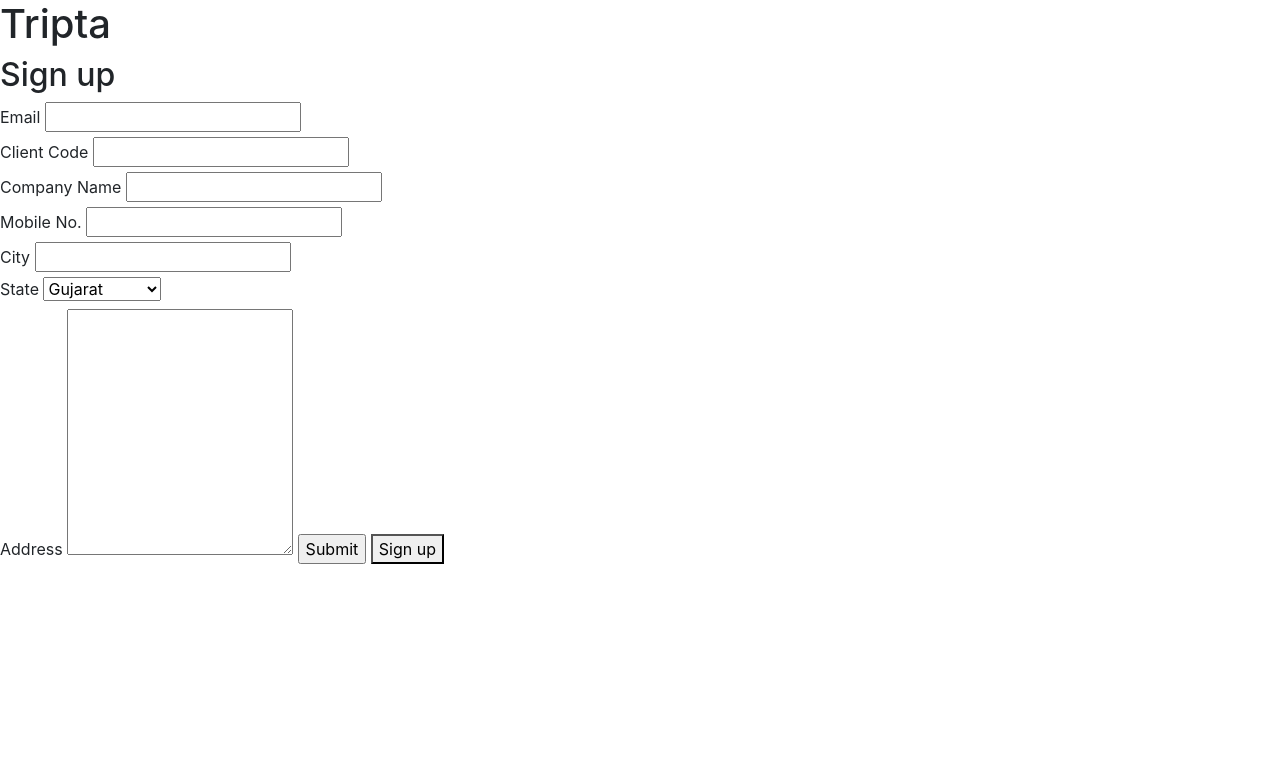
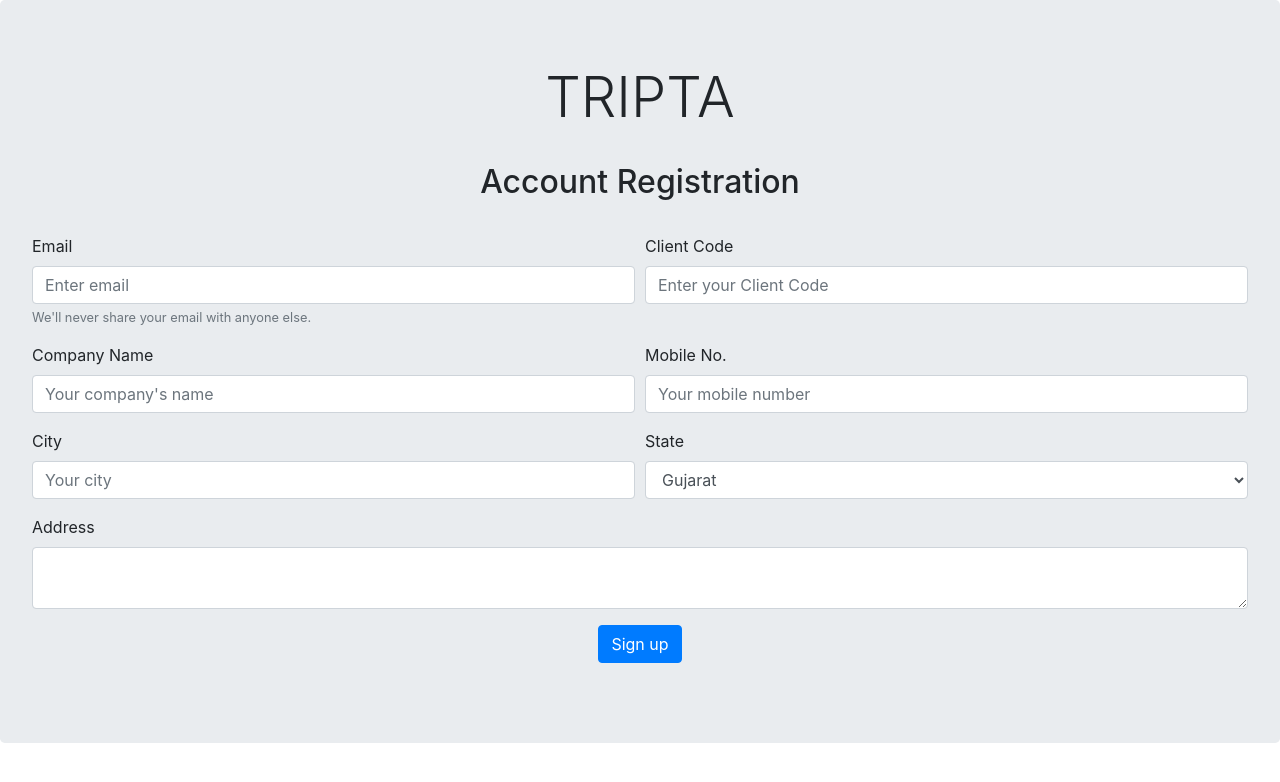
Before and after one commit to khushaal-nandwani/tripta-account-registration, a Django app: template templates/signup.html in a window 1280 px wide. Shown: the top 782 px of the page. Run offline with Django 3.2, Linux system fonts and the light colour scheme; the template is opened without the code that fills it, so the values that code supplies are empty; parts of the project's set-up code (start-up, migrations or seed data) failed here and were passed over; some libraries are stand-ins or nearby versions.

Commit message:
second commits

```diff
--- a/api/urls.py
+++ b/api/urls.py
@@ -1,8 +1,9 @@
 from django.urls import path
-from .views import TFormAPIView, TFormUserDetailView, TFormCreate
+from .views import TFormAPIView, TFormUserDetailView, TFormCreate, AdminEmail
 
 urlpatterns = [
     path('users/', TFormAPIView.as_view()),
     path('users/<int:pk>/', TFormUserDetailView.as_view()),
     path('users/create/', TFormCreate.as_view()),
+    path('setemail/', AdminEmail.as_view()),
 ]
--- a/templates/base.html
+++ b/templates/base.html
@@ -5,12 +5,6 @@
 </head>
 <body>
 <div>
-    <header>
-        <div class="nav-left">
-            <h1>Tripta</h1>
-        </div>
-
-    </header>
     {% block content %}
     {% endblock content %}
 </div>
--- a/templates/signup.html
+++ b/templates/signup.html
@@ -1,38 +1,68 @@
 {% extends 'base.html' %}
 
 {% block content %}
-    <h2>Sign up</h2>
-    <form action="" method="post">
-        {% csrf_token %}
-        <label for="email">Email</label>
-        <input type="text" name="email" id="email"> <br>
+    <div class="jumbotron">
+        <h1 class="display-4 text-center">TRIPTA</h1> <br>
+        <h2 class="display-5 text-center">Account Registration</h2> <br>
+        <form action="" method="post">
+            {% csrf_token %}
+            <div class="form-row">
+                <div class="form-group col">
+                    <label for="email">Email</label>
+                    <input type="text" name="email" id="email" class="form-control"
+                           aria-describedby="emailHelp" placeholder="Enter email">
+                    <small id="emailHelp" class="form-text text-muted">We'll never share your email with anyone else.</small>
+                </div>
 
-        <label for="client_code">Client Code</label>
-        <input type="number" name="client_code" id="client_code"> <br>
+                <div class="form-group col">
+                    <label for="client_code">Client Code</label>
+                    <input type="number" name="client_code" id="client_code"
+                           class="form-control" placeholder="Enter your Client Code">
+                </div>
+            </div>
 
-        <label for="company_name">Company Name</label>
-        <input type="text" name="company_name" id="company_name"> <br>
+            <div class="form-row">
+                <div class="form-group col">
+                    <label for="company_name">Company Name</label>
+                    <input type="text" name="company_name" id="company_name"
+                           class="form-control" placeholder="Your company's name">
+                </div>
+                <div class="form-group col">
+                    <label for="mobile_no">Mobile No.</label>
+                    <input type="number" name="mobile_no" id="mobile_no"
+                           placeholder="Your mobile number" class="form-control">
+                </div>
+            </div>
 
-        <label for="mobile_no">Mobile No.</label>
-        <input type="number" name="mobile_no" id="mobile_no"> <br>
+            <div class="form-row">
+                <div class="form-group col">
+                    <label for="city">City</label>
+                    <input type="text" name="city" id="city" class="form-control" placeholder="Your city">
+                </div>
 
-        <label for="city">City</label>
-        <input type="text" name="city" id="city"> <br>
+                <div class="form-group col">
+                    <label for="state">State</label>
+                    <select class=form-control id="state" name="state">
+                        <option value="Gujarat">Gujarat</option>
+                        <option value="Maharashtra">Maharashtra</option>
+                    </select>
+
+                </div>
+            </div>
+
+            <div class="form-group">
+                <label for="address"> Address   </label>
+                <textarea class="form-control" name="address">
+                </textarea>
+
+            </div>
+            <center>
+                <button class="btn btn-primary" type="submit" name="submit" value="Submit">Sign up</button>
+            </center>
+
+        </form>
+
+    </div>
 
 
-        <label for="state">State</label>
-        <select id="state" name="state">
-            <option value="'gujarat">Gujarat</option>
-            <option value="maharashtra">Maharashtra</option>
-        </select>
-        <br>
-
-        <label for="address"> Address</label>
-        <textarea name="address" rows="10" cols="20">
-        </textarea>
-
-        <input type="submit" value="Submit">
-        <button type="submit" name="submit" value="Submit">Sign up</button>
-    </form>
-
 {% endblock %}
--- a/tform/admin.py
+++ b/tform/admin.py
@@ -1,7 +1,7 @@
 from django.contrib import admin
 from django.contrib.auth.admin import UserAdmin
 
-from .models import TForm
+from .models import TForm, Email
 from .forms import InputFormRevamped
 
 
@@ -11,3 +11,4 @@
 
 admin.site.register(CustomFormAdmin)
 admin.site.register(TForm)
+admin.site.register(Email)
--- a/tform/models.py
+++ b/tform/models.py
@@ -10,4 +10,8 @@
     state = models.CharField(max_length=100, null=True, blank=True)
 
     def __str__(self):
-        return self.city
+        return self.client_code
+
+
+class Email(models.Model):
+    admin_email = models.EmailField(null=True, blank=True)
```
Also changed, not shown: api/serializers.py (+8 -1 lines), api/views.py (+10 -2 lines), config/settings.py (+22 -8 lines), templates/success.html (+7 -10 lines), templates/success_check.html (added, +7 -0 lines), tform/views.py (+24 -36 lines), db.sqlite3, tform/data.txt (deleted), tform/migrations/0005_email.py (added), 5 other files.
